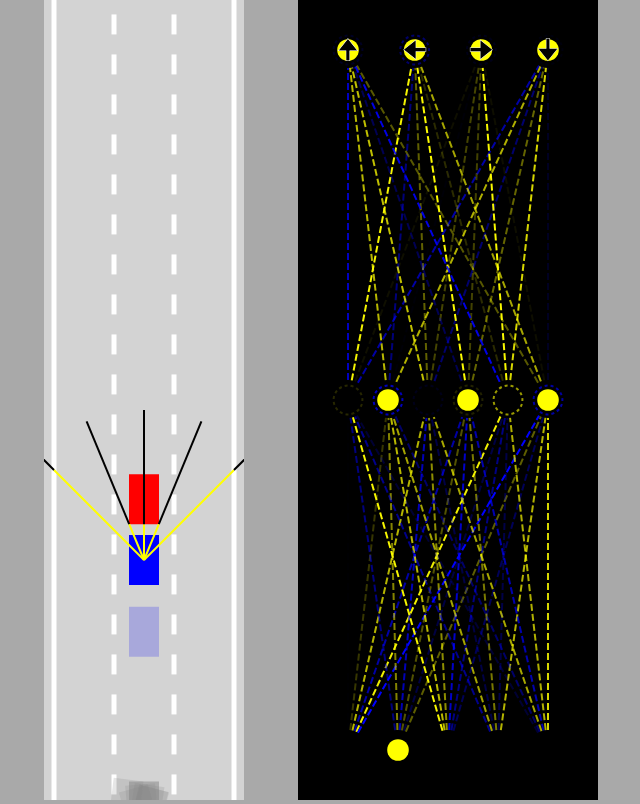
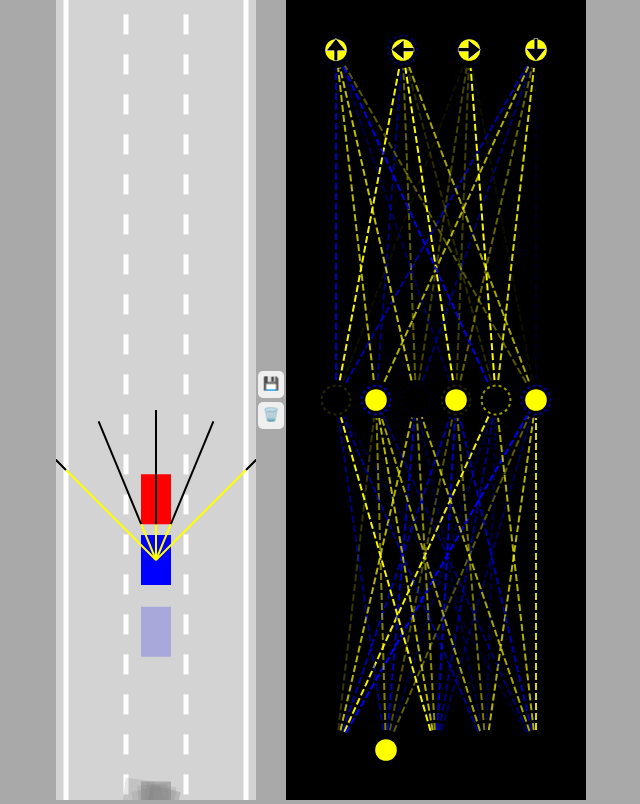
Before and after one commit to pncsoares/self-driving-car, a plain HTML site: page src/index.html in a window 1280 px wide. Shown: the whole page, without its empty margins (319-959 px from the left). Drawn offline with Linux system fonts and the light colour scheme.

Commit message:
Add save best car's brain feature

```diff
--- a/src/index.html
+++ b/src/index.html
@@ -50,6 +50,10 @@
     </head>
     <body>
         <canvas id="carCanvas"></canvas>
+        <div id="verticalButtons">
+            <button onclick="save()">💾</button>
+            <button onclick="discard()">🗑️</button>
+        </div>
         <canvas id="networkCanvas"></canvas>
     </body>
 </html>
--- a/src/main.js
+++ b/src/main.js
@@ -11,6 +11,12 @@ const road = new Road(carCanvas.width / 2, carCanvas.width * 0.9);
 
 const n = 100;
 const cars = generateCars(n);
+let bestCar = cars[0];
+
+if (localStorage.getItem('bestBrain')) {
+    const theOne = localStorage.getItem('bestBrain');
+    bestCar.brain = JSON.parse(theOne);
+}
 
 const traffic = [new Car(road.getLaneCenter(1), -100, 30, 50, 'DUMMY', 2)];
 
@@ -37,7 +43,7 @@ function animate(time) {
         cars[i].update(road.borders, traffic);
     }
 
-    const bestCar = cars.find(
+    bestCar = cars.find(
         (c) =>
             c.y ==
             Math.min(
@@ -74,3 +80,11 @@ function animate(time) {
 
     requestAnimationFrame(animate);
 }
+
+function save() {
+    localStorage.setItem('bestBrain', JSON.stringify(bestCar.brain));
+}
+
+function discard() {
+    localStorage.setItem('bestBrain', JSON.stringify(bestCar.brain));
+}
--- a/src/styles.css
+++ b/src/styles.css
@@ -2,7 +2,9 @@ body {
     margin: 0;
     background: darkgray;
     overflow: hidden;
-    text-align: center;
+    display: flex;
+    justify-content: center;
+    align-items: center;
 }
 
 #carCanvas {
@@ -11,5 +13,21 @@ body {
 
 #networkCanvas {
     background: black;
-    margin-left: 50px;
 }
+
+#verticalButtons {
+    display: flex;
+    flex-direction: column;
+}
+
+button {
+    border: none;
+    border-radius: 5px;
+    padding: 5px 5px 7px 5px;
+    margin: 2px;
+    cursor: pointer;
+}
+
+button:hover {
+    background: lightblue;
+}
```
